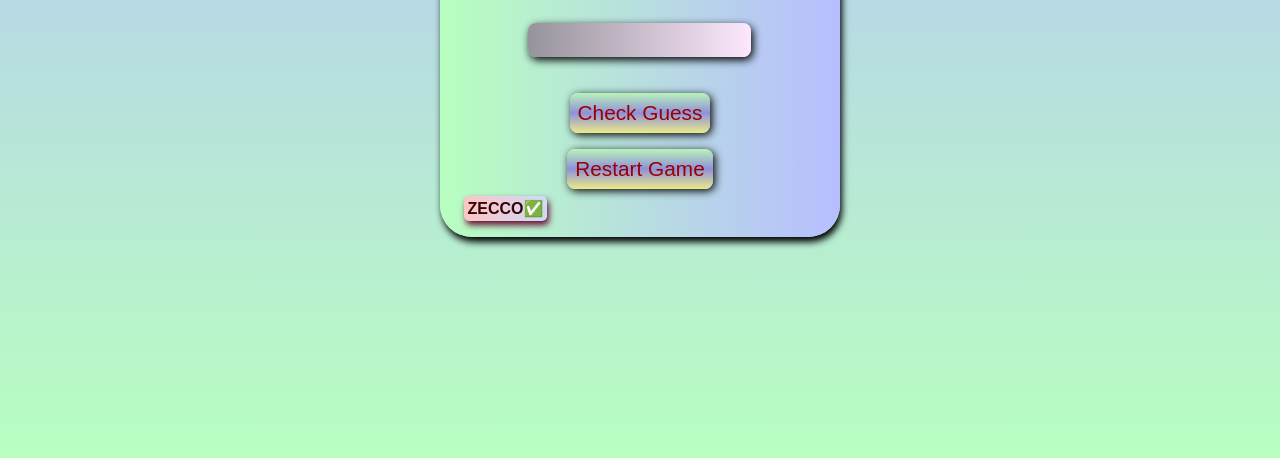
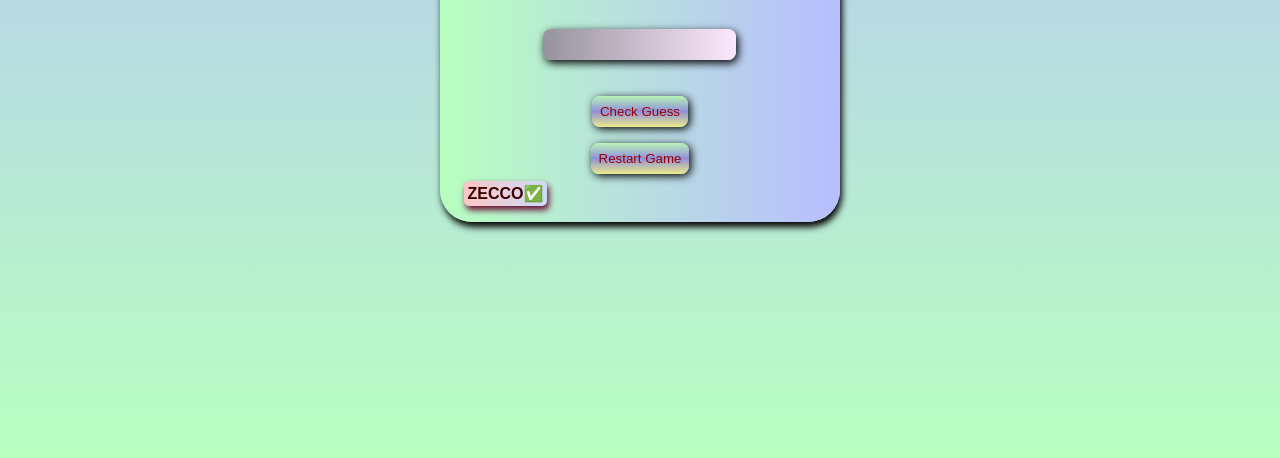
Before and after one commit to zeccoboss/number-guess, a plain HTML site: page index.html in a window 1280 px wide. Shown: the part 342-800 px from the top of the page. Drawn offline with Linux system fonts and the light colour scheme.

Commit message:
Update style.css

```diff
--- a/style.css
+++ b/style.css
@@ -37,7 +37,6 @@ body {
 .guess-number-lable {
   margin: 1rem 0;
   display: inline-block;
-  font-size: 1.5rem;
   border-radius: 0.5rem;
 }
 
@@ -48,7 +47,6 @@ body {
 .guess-number-input {
   margin-bottom: 0;
   padding: 0.5rem;
-  font-size: 1rem;
   box-shadow: 2px 3px 9px hsl(0, 0%, 0%);
   color: rgb(4, 1, 7);
   background: -webkit-linear-gradient(right, hsl(300, 83%, 95%), rgb(150, 147, 155));
@@ -66,7 +64,6 @@ body {
 
 .guessBtn {
   padding: 0.5rem;
-  font-size: 1.3rem;
   border-radius: 0.5rem;
   cursor: pointer;
   border: none;
@@ -117,4 +114,4 @@ body {
   background: -webkit-linear-gradient(bottom, hsla(98, 54%, 80%, 1), hsla(0, 56%, 77%, 1)), hsla(64, 44%, 80%, 1);
     background: linear-gradient(bottom, hsla(98, 54%, 80%, 1), hsla(0, 56%, 77%, 1)), hsla(64, 44%, 80%, 1);
 
-  }
+                                                                            }
```
